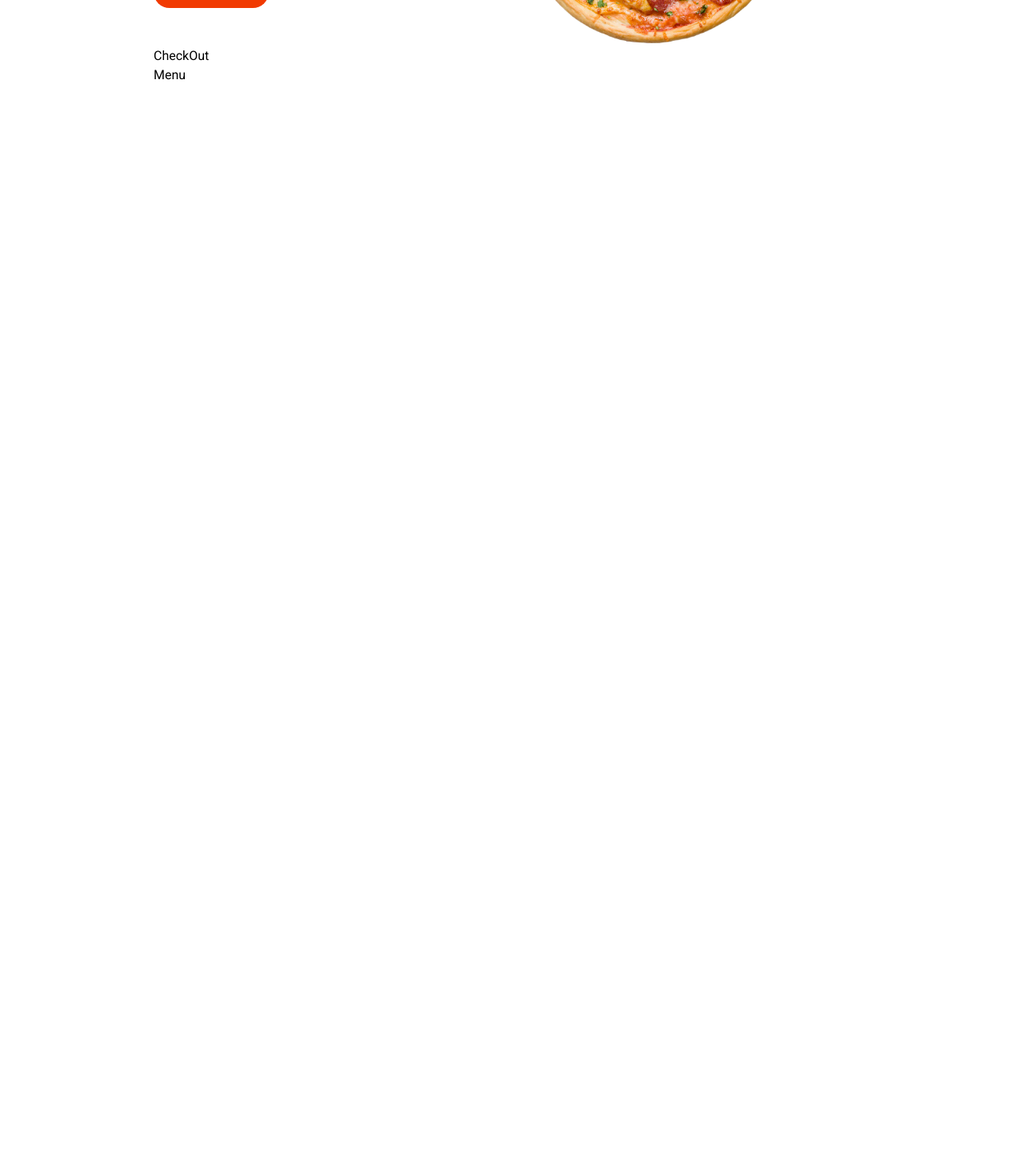
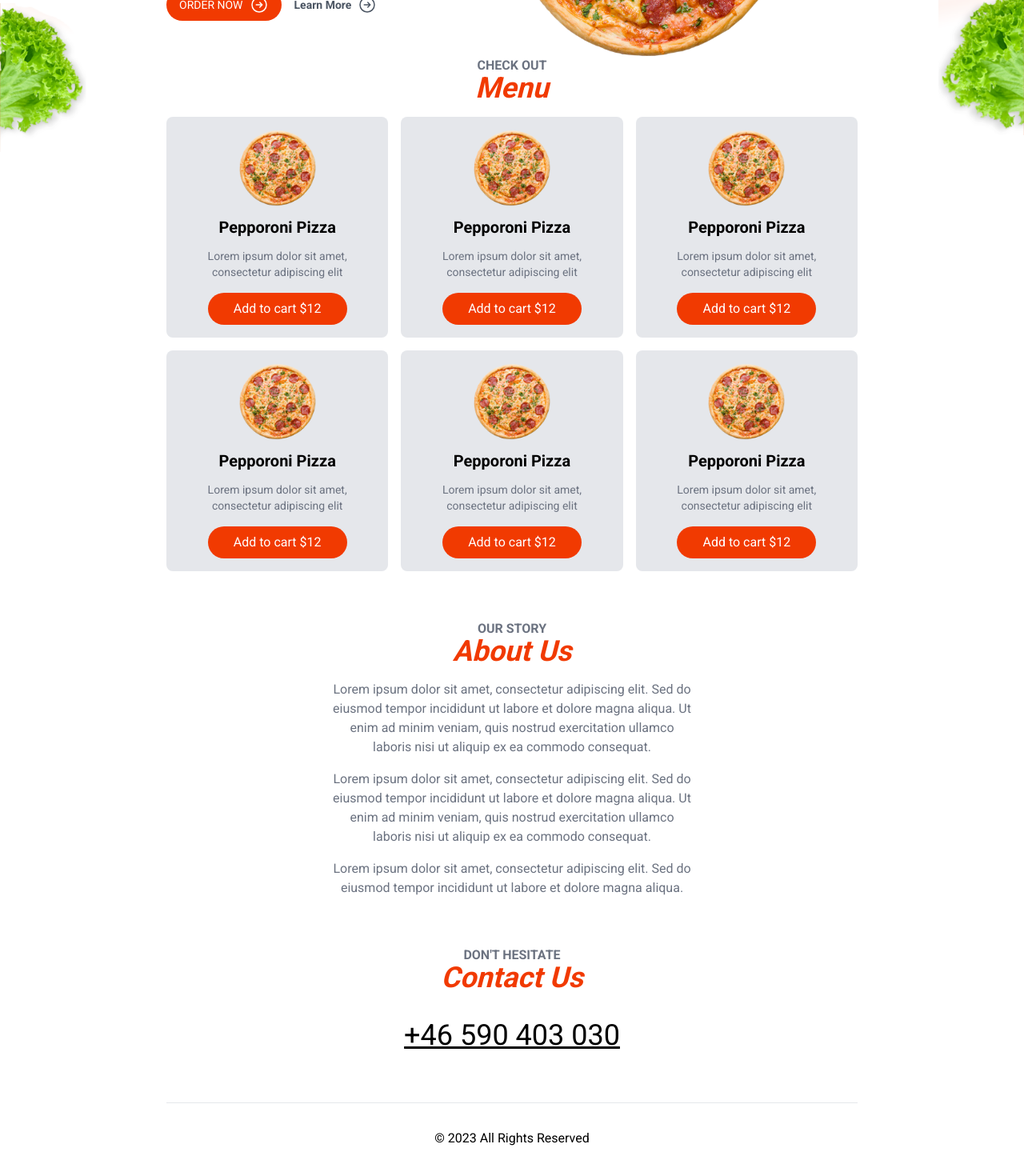
Before and after one commit to Matt-mdj/Food_App, a Next.js app in the folder food-ordering-app/: page / in a window 1280 px wide. Shown: the part 326-1796 px from the top of the page at 80% size. Before the commit the page ends 800 px from the top, so only its background shows below. Built offline with nearby package versions, Linux system fonts and the light colour scheme.

Commit message:
Working on Auth

```diff
--- a/food-ordering-app/src/app/layout.js
+++ b/food-ordering-app/src/app/layout.js
@@ -12,7 +12,7 @@
   return (
     <html lang="en">
       <body className={roboto.className}>
-        <main className="max-w-4xl mx-auto">
+        <main className="max-w-4xl mx-auto p-4">
           {children}
         </main>
 
--- a/food-ordering-app/src/app/page.js
+++ b/food-ordering-app/src/app/page.js
@@ -2,6 +2,7 @@
 import Header from '@/components/Layout/Header'
 import Hero from '@/components/Layout/Hero'
 import HomeMenu from '@/components/Layout/HomeMenu'
+import SectionHeaders from '@/components/Layout/SectionHeaders'
 
 
 export default function Home() {
@@ -10,6 +11,38 @@
       <Header />
       <Hero />
       <HomeMenu/>
+      <section className='text-center my-16'>
+        <SectionHeaders subHeader={'Our Story'} mainHeader={'About Us'}/>
+        <div className='text-gray-500 max-w-md mx-auto mt-4 flex flex-col gap-4'>
+          <p >
+            Lorem ipsum dolor sit amet, consectetur adipiscing elit.
+            Sed do eiusmod tempor incididunt ut labore et dolore magna aliqua.
+            Ut enim ad minim veniam, quis nostrud exercitation ullamco laboris
+            nisi ut aliquip ex ea commodo consequat.
+          </p>
+          <p>
+            Lorem ipsum dolor sit amet, consectetur adipiscing elit.
+            Sed do eiusmod tempor incididunt ut labore et dolore magna aliqua.
+            Ut enim ad minim veniam, quis nostrud exercitation ullamco laboris
+            nisi ut aliquip ex ea commodo consequat.
+          </p>
+          <p>
+            Lorem ipsum dolor sit amet, consectetur adipiscing elit.
+            Sed do eiusmod tempor incididunt ut labore et dolore magna aliqua.
+          </p>
+        </div>
+      </section>
+      <section className="text-center my-8">
+        <SectionHeaders subHeader={'Don\'t Hesitate'} mainHeader={'Contact Us'}/>
+        <div className='mt-8'>
+          <a className="text-4xl underline text-grey-500" href="tel:+46590403030">
+            +46 590 403 030
+          </a>
+        </div>
+      </section>
+      <footer className="border-t p-8 text-center text-grey-500 mt-16">
+        &copy; 2023 All Rights Reserved
+      </footer>
     </>
   )
 }
--- a/food-ordering-app/src/components/Layout/Header.js
+++ b/food-ordering-app/src/components/Layout/Header.js
@@ -3,15 +3,20 @@
     return (
         <>
             <header className="flex items-center justify-between">
-                <Link className="text-primary font-semibold text-2xl" href={'/'}>
-                    ST PIZZA
-                </Link>
+
                 <nav className="flex items-center gap-8 text-gray-500 font-semibold">
+                    <Link className="text-primary font-semibold text-2xl" href={'/'}>
+                        ST PIZZA
+                    </Link>
                     <Link href={''}>Home</Link>
                     <Link href={''}>Menu</Link>
                     <Link href={''}>About</Link>
                     <Link href={''}>Contact</Link>
-                    <Link href={''} className="bg-primary rounded-full text-white px-8 py-2">Login</Link>
+
+                </nav>
+                <nav className="flex items-center gap-4 text-grey-500 font-semibold">
+                    <Link href="">Login</Link>
+                    <Link href={''} className="bg-primary rounded-full text-white px-8 py-2">Register</Link>
                 </nav>
             </header>
         </>
--- a/food-ordering-app/src/components/Layout/HomeMenu.js
+++ b/food-ordering-app/src/components/Layout/HomeMenu.js
@@ -1,10 +1,29 @@
+import Image from "next/image";
+import MenuItem from "../menu/menuItem";
+import SectionHeaders from "./SectionHeaders";
+
 export default function HomeMenu(){
     return (
-        <div>
-            <h3>
-                CheckOut
-            </h3>
-            <h2>Menu</h2>
-        </div>
+        <section>
+            <div className="absolute  left-0 right-0 w-full justify-start ">
+                <div className="absolute left-0 -top-[70px] text-left -z-10">
+                    <Image src={'/sallad1.png'} width={109} height={189} alt={'salad'}/>
+                </div>
+                <div className="absolute -top-[100px] right-0 -z-10">
+                    <Image  src={'/sallad2.png'} width={107} height={195} alt={'salad'}/>
+                </div>
+            </div>
+            <div className="text-center mb-4">
+                <SectionHeaders subHeader={'check out'} mainHeader={'Menu'}/>
+            </div>
+            <div className="grid grid-cols-3 gap-4">
+                <MenuItem/>
+                <MenuItem/>
+                <MenuItem/>
+                <MenuItem/>
+                <MenuItem/>
+                <MenuItem/>
+            </div>
+        </section>
     );
 }
--- /dev/null
+++ b/food-ordering-app/src/components/Layout/SectionHeaders.js
@@ -0,0 +1,13 @@
+export default function SectionHeaders({subHeader,mainHeader}){
+    return(
+        <>
+            <h3 className="uppercase text-gray-500 font-semibold leading-4">
+                {subHeader}
+            </h3>
+            <h2 className="text-primary font-bold text-4xl italic">
+                {mainHeader}
+            </h2>
+        </>
+
+    );
+}
--- /dev/null
+++ b/food-ordering-app/src/components/menu/menuItem.js
@@ -0,0 +1,16 @@
+export default function menuItem(){
+    return(
+        <div className="bg-gray-200 p-4 rounded-lg text-center hover:bg-white hover:shadow-md hover:shadow-black/25 transition-all">
+            <div className="text-center">
+                <img src="Pizza.webp" className ="max-h-auto max-h-24 block mx-auto"alt="pizza"/>
+            </div>
+            <h4 className="font-semibold text-xl my-3">Pepporoni Pizza</h4>
+            <p className="text-gray-500 text-sm">
+                Lorem ipsum dolor sit amet, consectetur adipiscing elit
+            </p>
+            <button className="mt-4 bg-primary text-white rounded-full px-8 py-2">
+                Add to cart $12
+            </button>
+        </div>
+    );
+}
```
Also changed, not shown: food-ordering-app/public/sallad1.png (added), food-ordering-app/public/sallad2.png (added).
